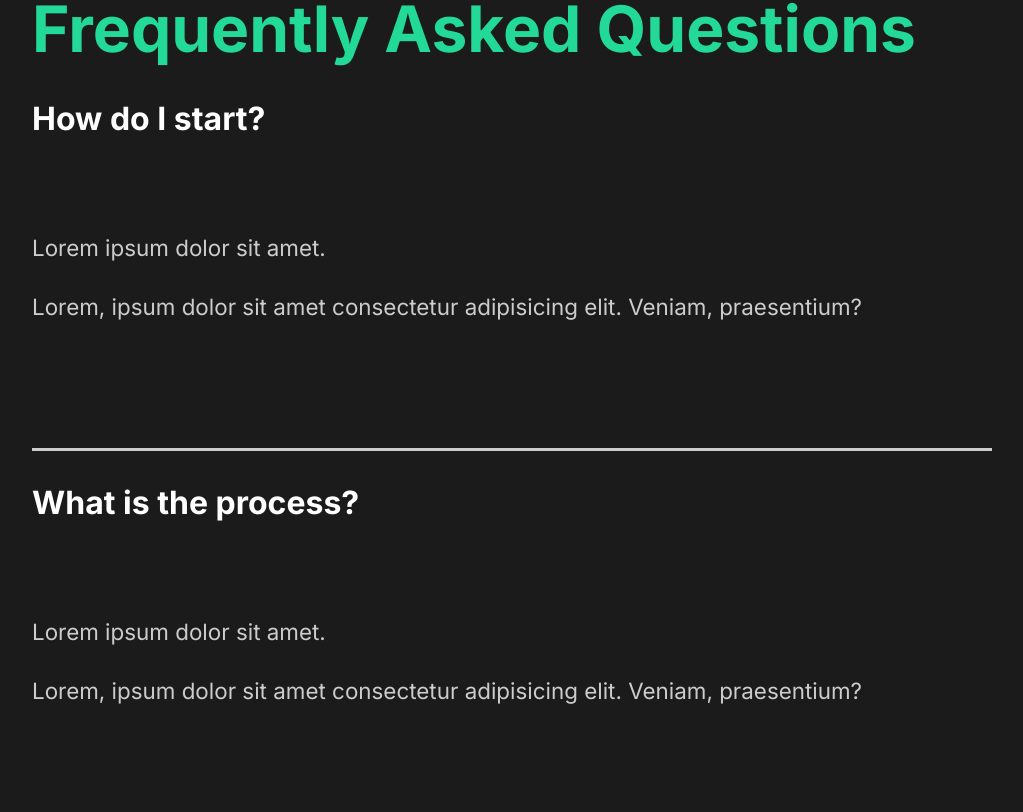
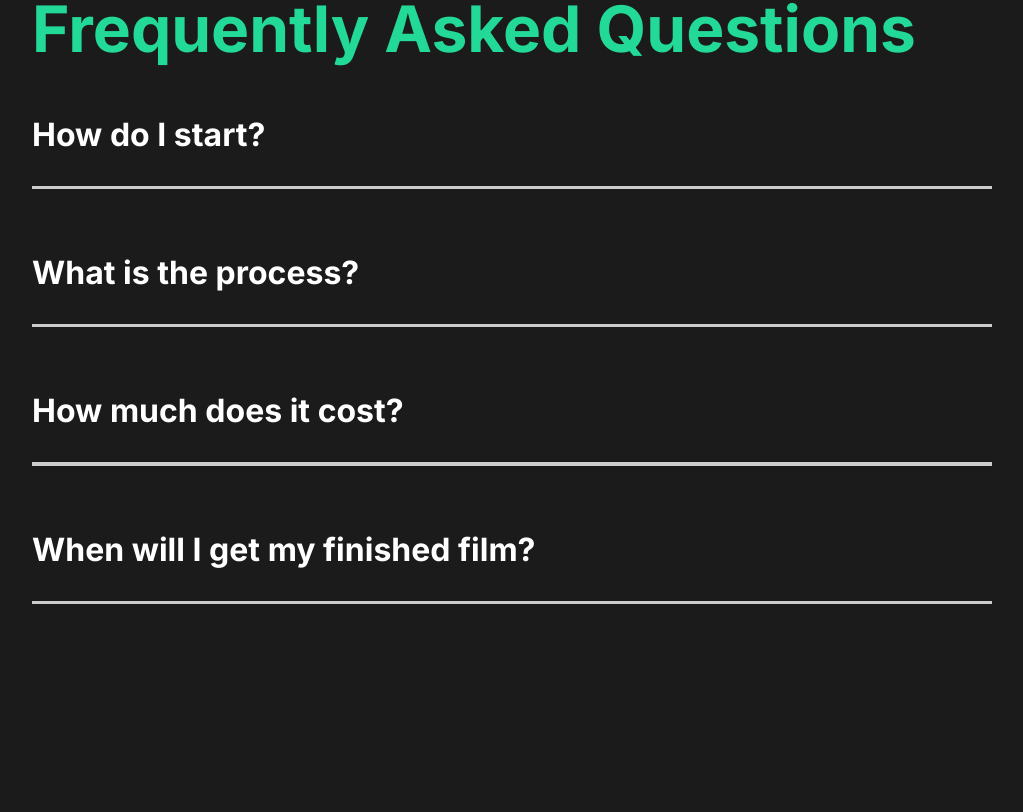
Before and after one commit to judeclark19/capture, a React (Create React App) app: page / in a window 1280 px wide. Shown: the part 2188-3000 px from the top of the page, without its empty margins (128-1151 px from the left). After the commit the page ends 2920 px from the top, so only its background shows below. Built offline with nearby package versions, Linux system fonts and the light colour scheme.

Commit message:
custom hook useScroll

```diff
--- a/src/components/FAQ.jsx
+++ b/src/components/FAQ.jsx
@@ -1,17 +1,23 @@
-import React, { useState } from "react";
+import React from "react";
 
 import styled from "styled-components";
 import { SectionDiv } from "../styles";
 import Toggle from "./Toggle";
+import { useScroll } from "./useScroll";
+import { fade } from "../animation";
+
+import { AnimateSharedLayout } from "framer-motion";
 
 function FAQ() {
+  const [element, controls] = useScroll();
+
   return (
-    <FaqDiv>
+    <FaqDiv variants={fade} animate={controls} ref={element}>
       <h2>
         <span>Frequently Asked Questions</span>
       </h2>
+      <AnimateSharedLayout>
         <Toggle title="How do I start?">
-        <div className="question">
           <div className="answer">
             <p>Lorem ipsum dolor sit amet.</p>
             <p>
@@ -19,11 +25,9 @@ function FAQ() {
               praesentium?
             </p>
           </div>
-        </div>
         </Toggle>
 
         <Toggle title="What is the process?">
-        <div className="question">
           <div className="answer">
             <p>Lorem ipsum dolor sit amet.</p>
             <p>
@@ -31,11 +35,9 @@ function FAQ() {
               praesentium?
             </p>
           </div>
-        </div>
         </Toggle>
 
         <Toggle title="How much does it cost?">
-        <div className="question">
           <div className="answer">
             <p>Lorem ipsum dolor sit amet.</p>
             <p>
@@ -43,11 +45,9 @@ function FAQ() {
               praesentium?
             </p>
           </div>
-        </div>
         </Toggle>
 
         <Toggle title="When will I get my finished film?">
-        <div className="question">
           <div className="answer">
             <p>Lorem ipsum dolor sit amet.</p>
             <p>
@@ -55,8 +55,8 @@ function FAQ() {
               praesentium?
             </p>
           </div>
-        </div>
         </Toggle>
+      </AnimateSharedLayout>
     </FaqDiv>
   );
 }
@@ -77,7 +77,7 @@ const FaqDiv = styled(SectionDiv)`
   }
 
   .question {
-    padding: 3rem 0rem;
+    padding: 1rem 0rem;
     cursor: pointer;
   }
 
--- a/src/components/Services.jsx
+++ b/src/components/Services.jsx
@@ -1,5 +1,7 @@
 import React from "react";
 import styled from "styled-components";
+import { useScroll } from "./useScroll";
+import { fade } from "../animation";
 
 import { SectionDiv, DescriptionDiv, ImageDiv, HideDiv } from "../styles";
 
@@ -12,8 +14,9 @@ import money from "../img/money.svg";
 import teamwork from "../img/teamwork.svg";
 
 function Services() {
+  const [element, controls] = useScroll();
   return (
-    <ServicesDiv>
+    <ServicesDiv variants={fade} animate={controls} ref={element}>
       <DescriptionDiv>
         <h2>
           High <span>quality</span> services
--- a/src/components/Toggle.jsx
+++ b/src/components/Toggle.jsx
@@ -1,19 +1,21 @@
 import React, { useState } from "react";
+import { motion } from "framer-motion";
 
 function Toggle({ children, title }) {
-  const [toggle, setToggle] = useState(true);
+  const [toggle, setToggle] = useState(false);
 
   return (
-    <div
-      className="toggleDiv"
+    <motion.div
+      layout
+      className="question"
       onClick={() => {
         setToggle(!toggle);
       }}
     >
-      <h4>{title}</h4>
+      <motion.h4 layout>{title}</motion.h4>
       {toggle ? children : ""}
       <div className="faq-line"></div>
-    </div>
+    </motion.div>
   );
 }
 
--- /dev/null
+++ b/src/components/useScroll.jsx
@@ -0,0 +1,15 @@
+import { useInView } from "react-intersection-observer";
+import { useAnimation } from "framer-motion";
+
+export const useScroll = () => {
+  const controls = useAnimation();
+  const [element, view] = useInView({ threshold: 0.25 });
+
+  if (view) {
+    controls.start("show");
+  } else {
+    controls.start("hidden");
+  }
+
+  return [element, controls];
+};
--- a/src/styles.js
+++ b/src/styles.js
@@ -1,6 +1,7 @@
 import styled from "styled-components";
+import { motion } from "framer-motion";
 
-export const SectionDiv = styled.div`
+export const SectionDiv = styled(motion.div)`
   min-height: 90vh;
   display: flex;
   align-items: center;
```
Lines whose indentation alone changed are shown as unchanged.
